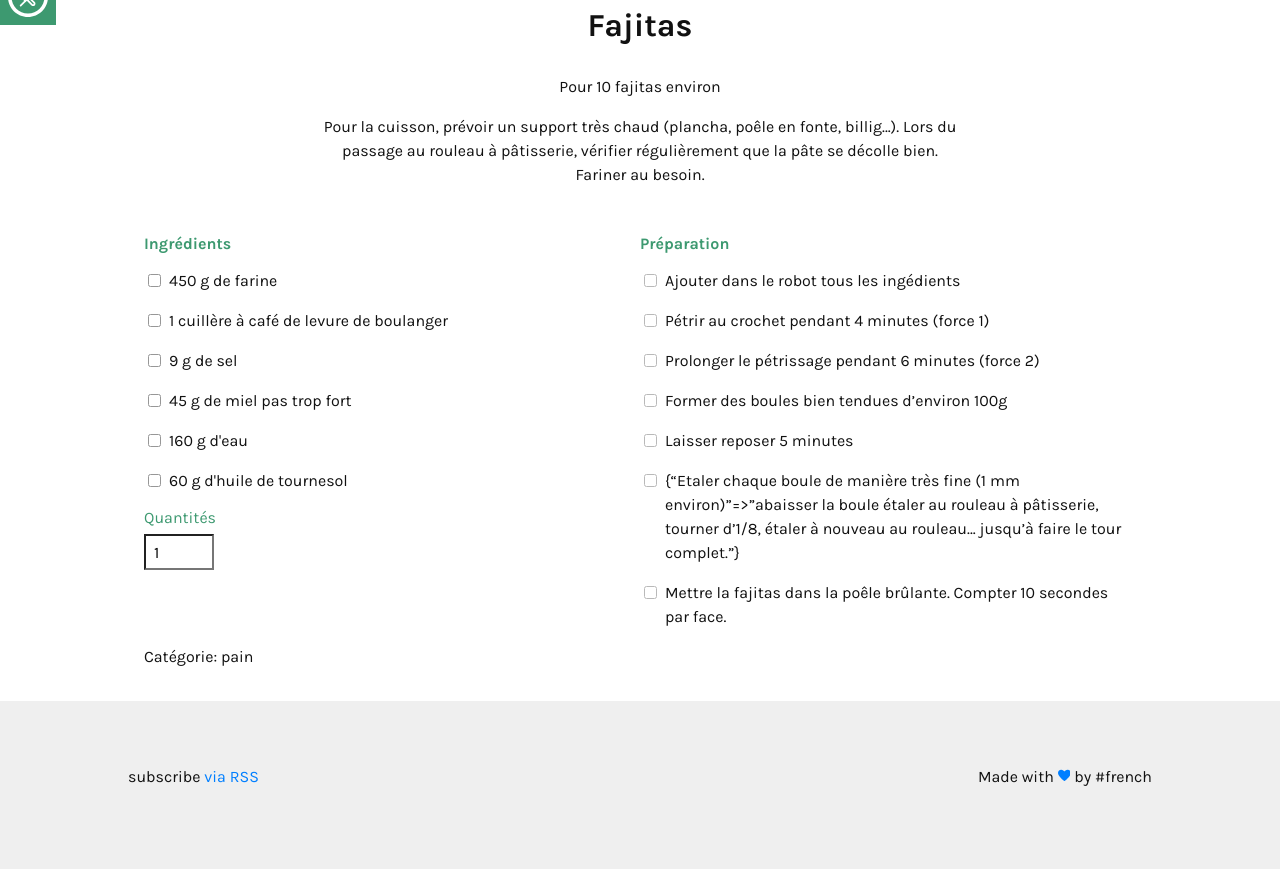
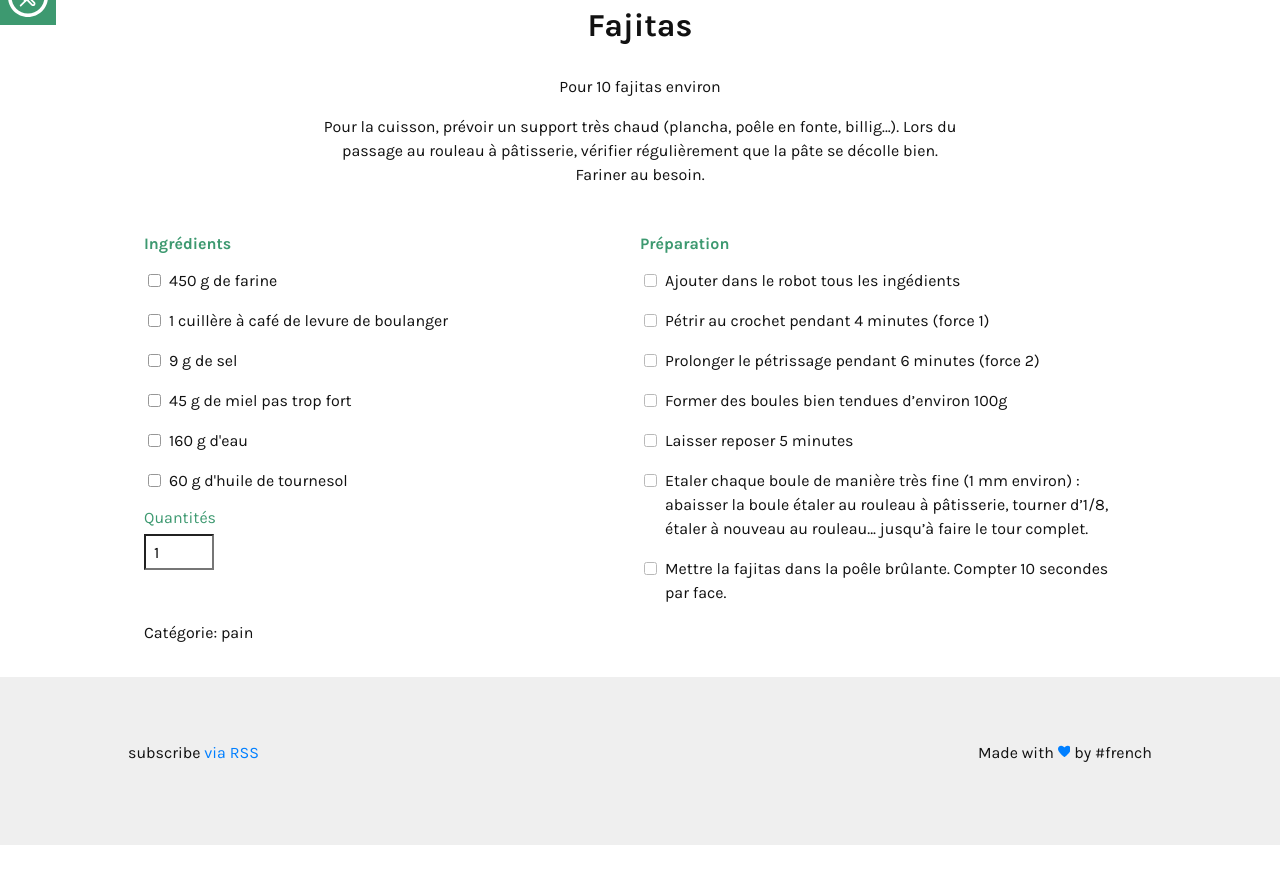
Before and after one commit to diese-french/malaubid, a Jekyll site: the page built from _recipes/fajitas.md, in a window 1280 px wide and 900 px high, scrolled down 776 px, cut to the strip 31-900 px from the top of the window. Built offline with Jekyll 4.4.1, drawn with Linux system fonts in a browser that asks for light colours; nearby versions of some CDN libraries; after the commit the page ends 1652 px from its top, so only the background shows below that.

Commit message:
Quoting the colon to prevent mangled display

```diff
--- a/_recipes/fajitas.md
+++ b/_recipes/fajitas.md
@@ -29,7 +29,7 @@ directions:
 - Prolonger le pétrissage pendant 6 minutes (force 2)
 - Former des boules bien tendues d'environ 100g
 - Laisser reposer 5 minutes
-- Etaler chaque boule de manière très fine (1 mm environ) : abaisser la boule étaler au rouleau à pâtisserie, tourner d'1/8, étaler à nouveau au rouleau... jusqu'à faire le tour complet.
+- "Etaler chaque boule de manière très fine (1 mm environ) : abaisser la boule étaler au rouleau à pâtisserie, tourner d'1/8, étaler à nouveau au rouleau... jusqu'à faire le tour complet."
 - Mettre la fajitas dans la poêle brûlante. Compter 10 secondes par face.
 
 ---
```
